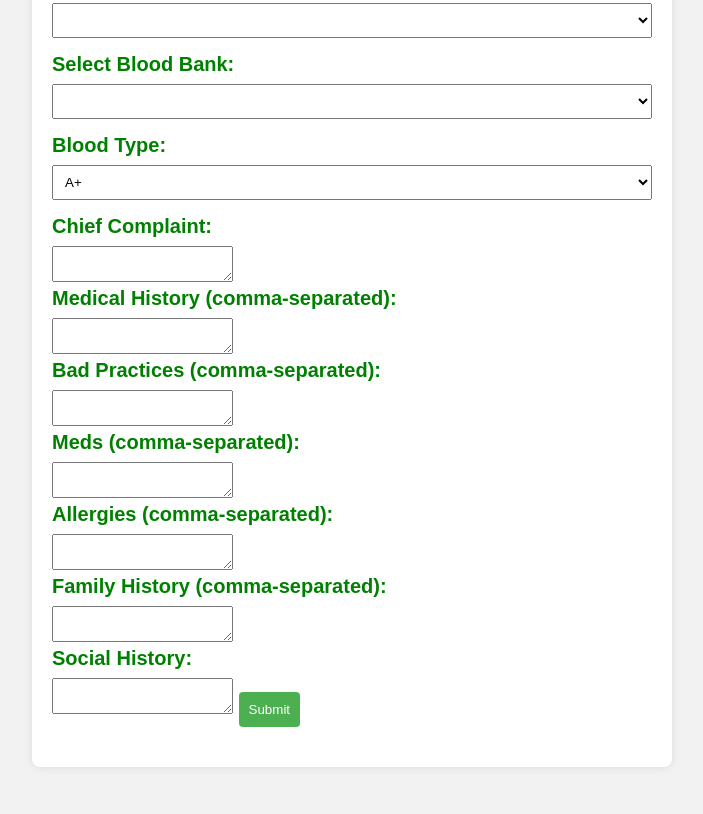
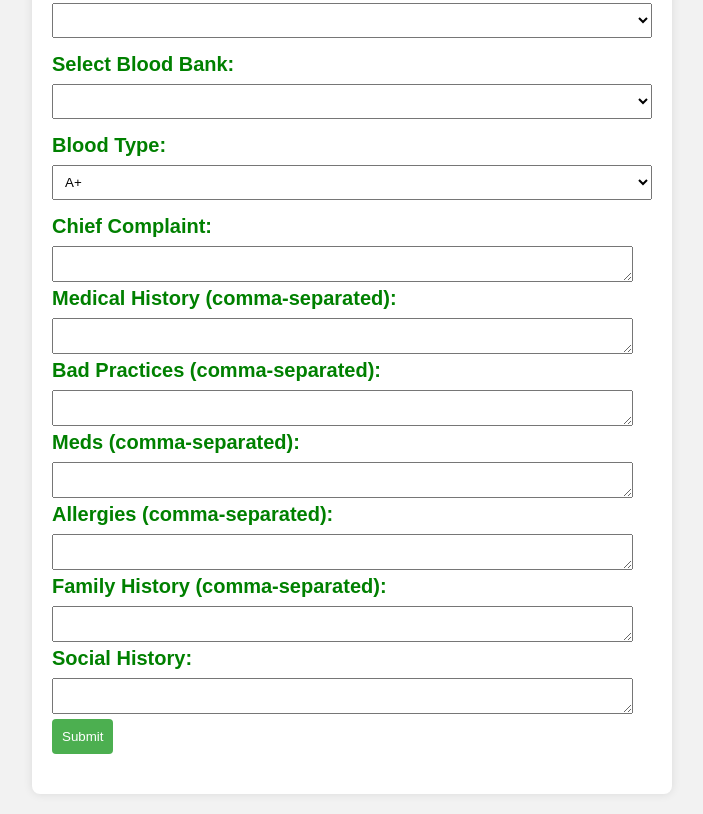
Before and after one commit to noochila/Blood-Bank-Management-System, a website: page public/Front-end/donor.html in a window 1280 px wide. Shown: the part 796-1610 px from the top of the page, without its empty margins (288-991 px from the left). Before the commit the page ends 1583 px from the top, so only its background shows below. Drawn offline with Linux system fonts and the light colour scheme; no server answers.

Commit message:
Added nlp + almost done with project with slight modifcation

```diff
--- a/app.js
+++ b/app.js
@@ -455,7 +455,7 @@ app.get('/generateBill', async (req, res) => {
     // Send the generated PDF as the response
     res.end(pdfBuffer);
 
-    res.redirect("/")
+ res.redirect("/")
 
 
     // res.status(500).send('Error generating PDF');
--- a/public/Front-end/donor.html
+++ b/public/Front-end/donor.html
@@ -58,25 +58,25 @@
                 <option value="O-">O-</option>
             </select><br>
             <label for="chiefComplaint">Chief Complaint:</label>
-            <textarea id="chiefComplaint" name="chiefComplaint" required></textarea>
+            <textarea id="chiefComplaint" name="chiefComplaint" required rows="2" cols="70" ></textarea>
 
             <label for="medicalHistory">Medical History (comma-separated):</label>
-            <textarea id="medicalHistory" name="medicalHistory" required></textarea>
+            <textarea id="medicalHistory" name="medicalHistory" required rows="2" cols="70" ></textarea>
 
             <label for="badPractices">Bad Practices (comma-separated):</label>
-            <textarea id="badPractices" name="badPractices" required></textarea>
+            <textarea id="badPractices" name="badPractices" required rows="2" cols="70" ></textarea>
 
             <label for="meds">Meds (comma-separated):</label>
-            <textarea id="meds" name="meds" required></textarea>
+            <textarea id="meds" name="meds" required rows="2" cols="70" ></textarea>
 
             <label for="allergies">Allergies (comma-separated):</label>
-            <textarea id="allergies" name="allergies"></textarea>
+            <textarea id="allergies" name="allergies" rows="2" cols="70" ></textarea>
 
             <label for="familyHistory">Family History (comma-separated):</label>
-            <textarea id="familyHistory" name="familyHistory" required></textarea>
+            <textarea id="familyHistory" name="familyHistory" required rows="2" cols="70" ></textarea>
 
             <label for="socialHistory">Social History:</label>
-            <textarea id="socialHistory" name="socialHistory" required></textarea>
+            <textarea id="socialHistory" name="socialHistory" required rows="2" cols="70" ></textarea>
             <button type="submit">Submit</button>
         </form>
 
```
Also changed, not shown: 1 other file.
